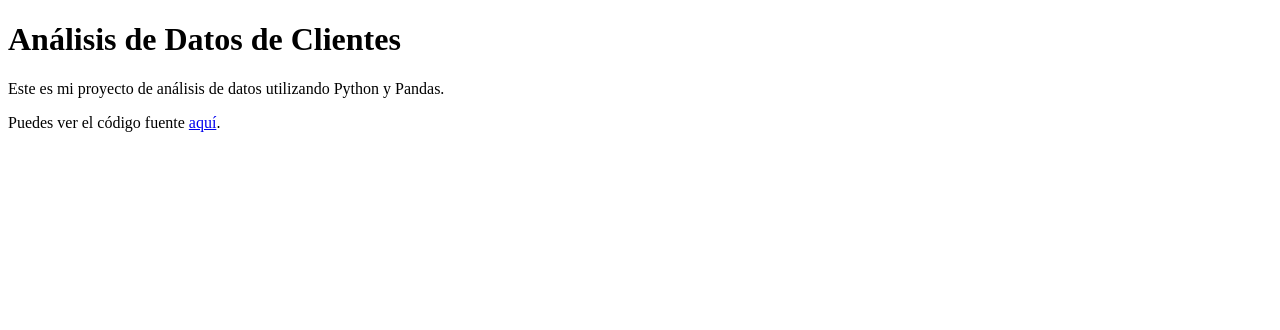
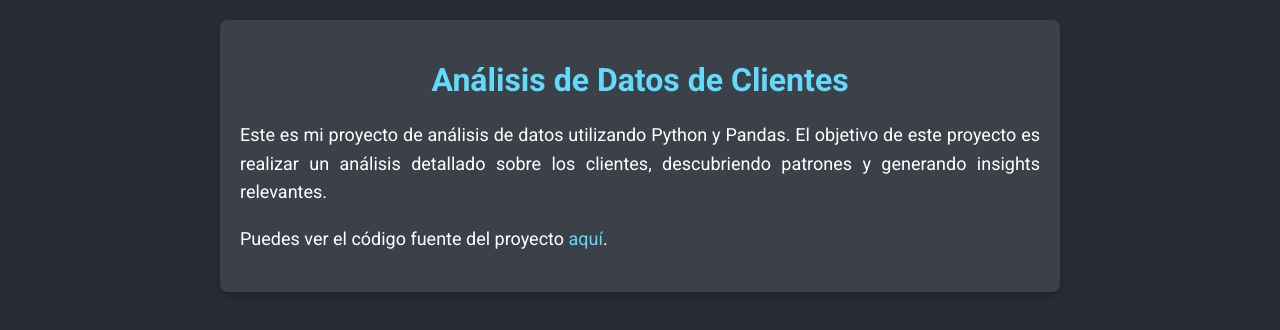
Before and after one commit to banbak/data-engineering-clientes, a plain HTML site: page index.html in a window 1280 px wide. Drawn offline with Linux system fonts and the light colour scheme.

Commit message:
CSS index.html

```diff
--- a/index.html
+++ b/index.html
@@ -4,10 +4,46 @@
     <meta charset="UTF-8">
     <meta name="viewport" content="width=device-width, initial-scale=1.0">
     <title>Data Engineering Clientes</title>
+    <link href="https://fonts.googleapis.com/css2?family=Roboto:wght@400;700&display=swap" rel="stylesheet">
+    <style>
+        body {
+            font-family: 'Roboto', sans-serif;
+            background-color: #282c34;
+            color: #ffffff;
+            margin: 0;
+            padding: 20px;
+        }
+        h1 {
+            color: #61dafb;
+            text-align: center;
+        }
+        p {
+            font-size: 18px;
+            text-align: justify;
+            line-height: 1.6;
+        }
+        a {
+            color: #61dafb;
+            text-decoration: none;
+        }
+        a:hover {
+            text-decoration: underline;
+        }
+        .container {
+            max-width: 800px;
+            margin: 0 auto;
+            background-color: #3c4048;
+            padding: 20px;
+            border-radius: 8px;
+            box-shadow: 0 4px 8px rgba(0, 0, 0, 0.2);
+        }
+    </style>
 </head>
 <body>
-    <h1>Análisis de Datos de Clientes</h1>
-    <p>Este es mi proyecto de análisis de datos utilizando Python y Pandas.</p>
-    <p>Puedes ver el código fuente <a href="https://github.com/banbak/data-engineering-clientes">aquí</a>.</p>
+    <div class="container">
+        <h1>Análisis de Datos de Clientes</h1>
+        <p>Este es mi proyecto de análisis de datos utilizando Python y Pandas. El objetivo de este proyecto es realizar un análisis detallado sobre los clientes, descubriendo patrones y generando insights relevantes.</p>
+        <p>Puedes ver el código fuente del proyecto <a href="https://github.com/tu-usuario/data-engineering-clientes">aquí</a>.</p>
+    </div>
 </body>
 </html>
```
